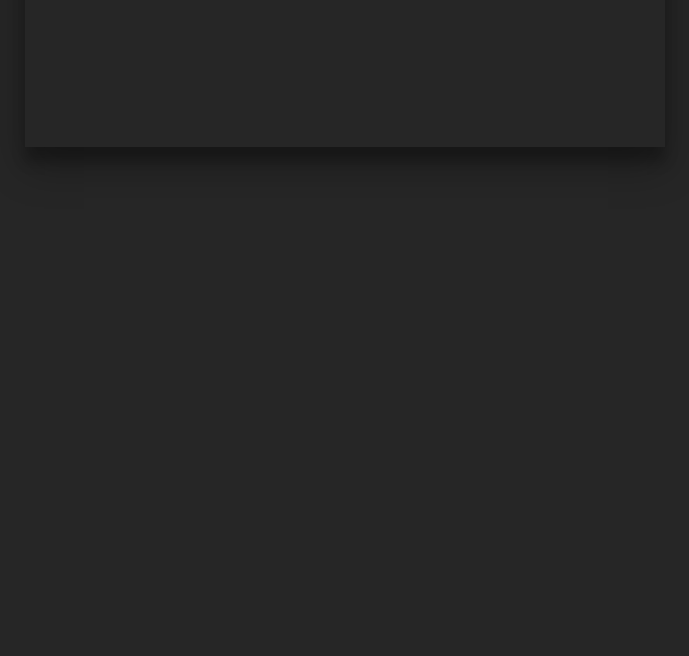
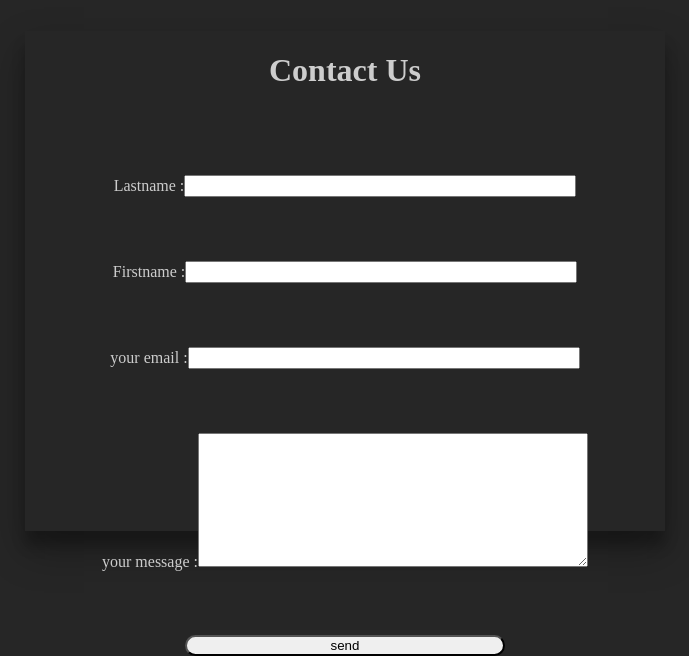
Before and after one commit to WildCodeSchool/2023-03-JS-Remote-Wild_Impact_Project-2_Team_C, a React (Vite) app in the folder frontend/: page / in a window 1280 px wide. Shown: the part 401-1057 px from the top of the page, without its empty margins (295-984 px from the left). Before the commit the page ends 800 px from the top, so only its background shows below. Built offline with nearby package versions, Linux system fonts and the light colour scheme; a web font is replaced by a local one.

Commit message:
formulaire refais

```diff
--- a/frontend/src/pages/ContactForm.jsx
+++ b/frontend/src/pages/ContactForm.jsx
@@ -1,3 +1,4 @@
+/* eslint-disable react/button-has-type */
 import React from "react";
 import "../styles/Form.scss";
 
@@ -6,8 +7,10 @@ function ContactForm() {
     <div className="form">
       <h1>Contact Us</h1>
 
-      <div>
-        <label htmlFor="LastName">Lastname :</label>
+      <div className="lastname">
+        <label className="labLastName" htmlFor="LastName">
+          Lastname :
+        </label>
         <input type="text" id="LastName" name="Lastname" />
       </div>
       <div>
@@ -22,6 +25,7 @@ function ContactForm() {
         <label htmlFor="message"> your message :</label>
         <textarea id="message" name="message" />
       </div>
+      <button className="button"> send </button>
     </div>
   );
 }
--- a/frontend/src/styles/Form.scss
+++ b/frontend/src/styles/Form.scss
@@ -7,5 +7,38 @@
   width: 50%;
   height: 500px;
   margin: auto;
-  box-shadow: rgba(0, 0, 0, 0.3) 0px 19px 38px, rgba(0, 0, 0, 0.22) 0px 15px 12px;
+  margin-top: 30%;
+  box-shadow: rgba(0, 0, 0, 0.3) 0px 19px 38px,
+    rgba(0, 0, 0, 0.22) 0px 15px 12px;
 }
+#LastName {
+  margin-top: 10%;
+  height: 1rem;
+  width: 60%;
+}
+#FirstName {
+  margin-top: 10%;
+  height: 1rem;
+  width: 60%;
+}
+#email {
+  margin-top: 10%;
+  height: 1rem;
+  width: 60%;
+}
+#message {
+  margin-top: 10%;
+  height: 8rem;
+  width: 60%;
+}
+#labLastName {
+  margin-top: 10%;
+}
+.button {
+text-align: center;
+height: 8%;
+width: 50%;
+margin-left: 25%;
+margin-top: 10%;
+border-radius: 40px;
+}
```
Also changed, not shown: frontend/.eslintrc.json.
